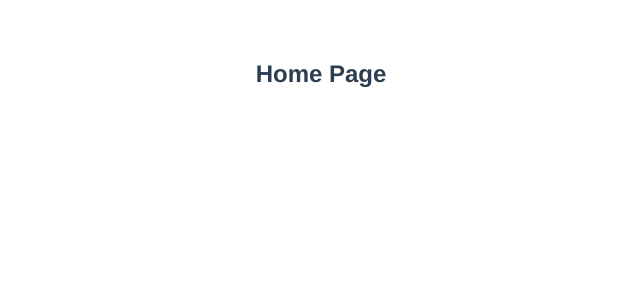
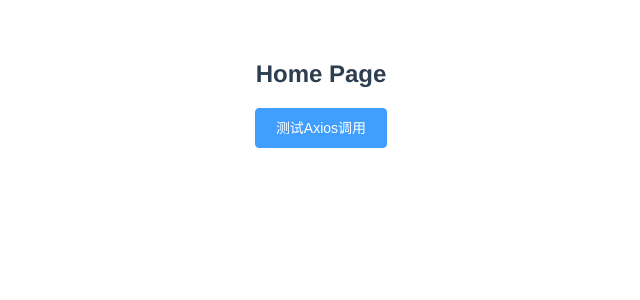
Before and after one commit to wyt/frontendemo, a Vue app: page /#/ in a window 1280 px wide. Shown: the top 300 px of the page, without its empty margins (319-959 px from the left). Built offline with nearby package versions, Linux system fonts and the light colour scheme.

Commit message:
axios test.
Change-Id: I71d9b35dbbd77bff068da4ffb53fb3d258dc1248

```diff
--- a/src/views/Home.vue
+++ b/src/views/Home.vue
@@ -1,10 +1,23 @@
 <template>
     <div class="page">
         <h2>Home Page</h2>
+        <el-button type="primary" @click="testAxios()">测试Axios调用</el-button>
     </div>
 </template>
+
 <script>
+    import axios from 'axios'
+
     export default {
-        name: 'Home'
+        name: 'Home',
+        methods: {
+            testAxios() {
+                axios
+                    .get(`http://${window.location.host}`)
+                    .then(res => {
+                        alert(res.data)
+                    })
+            }
+        }
     }
 </script>
```
